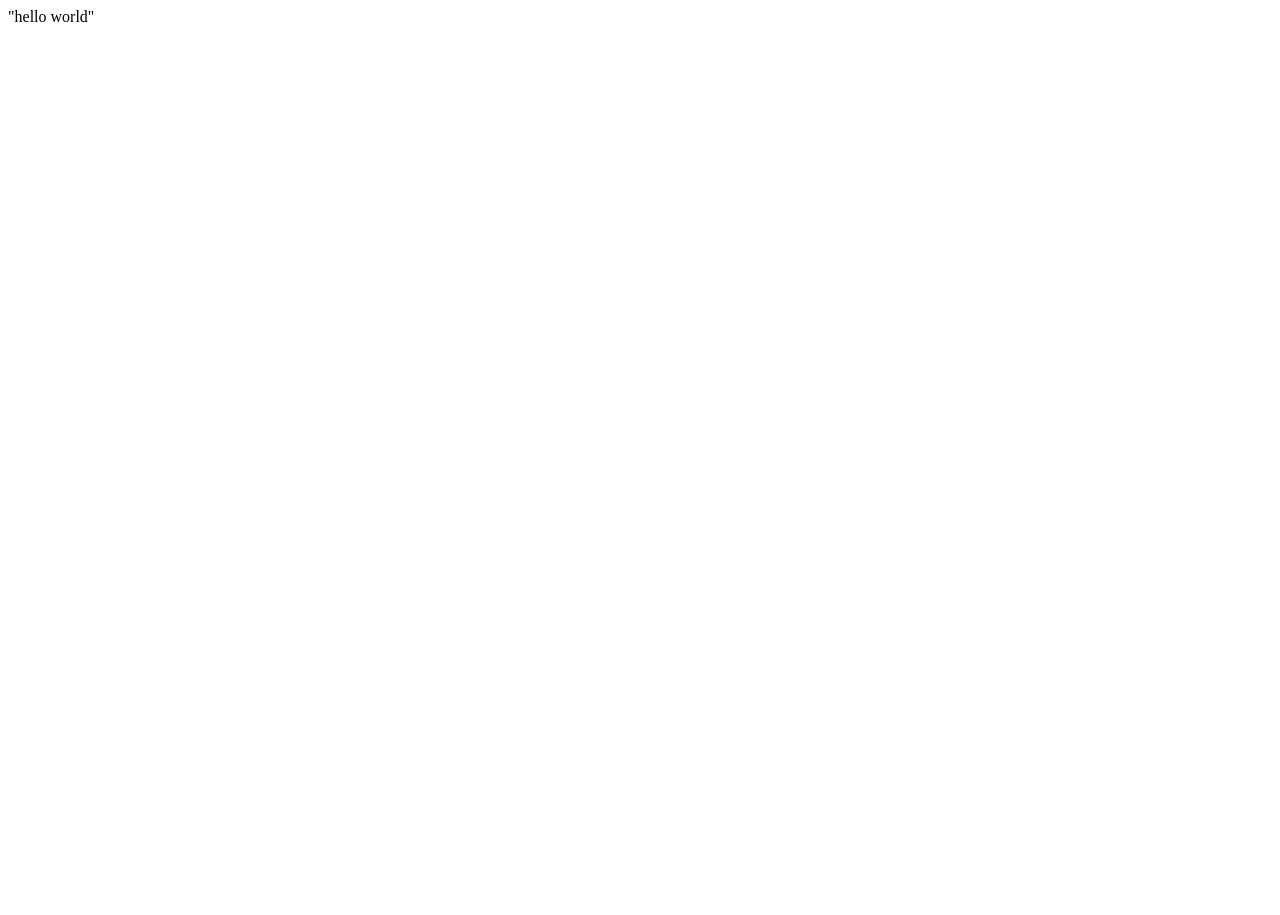
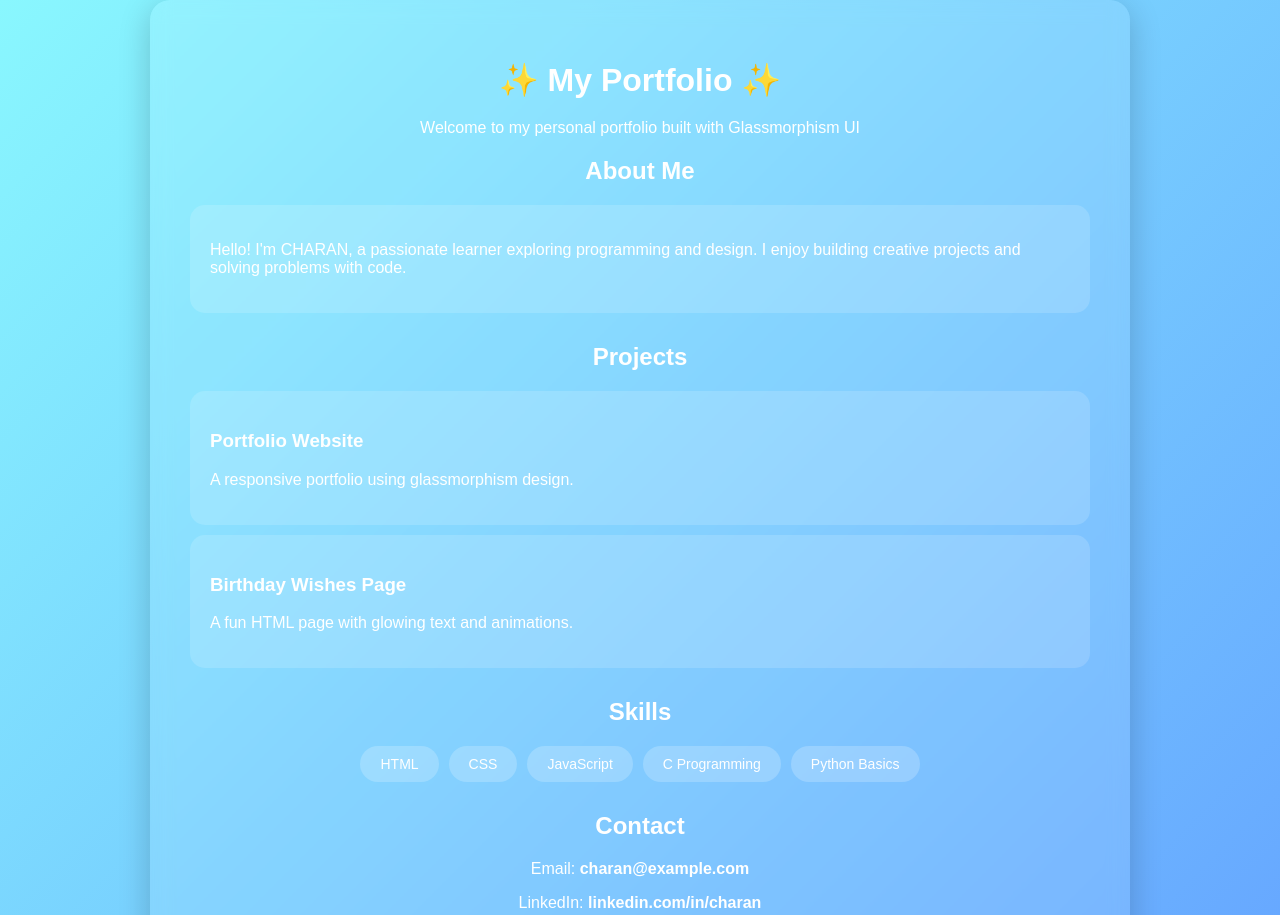
Before and after one commit to charanthej0406/charanthej0406.github.io, a plain HTML site: page index.html in a window 1280 px wide. Shown: the top 915 px of the page. Before the commit the page ends 800 px from the top, so only its background shows below. Drawn offline with Linux system fonts and the light colour scheme.

Commit message:
Update index.html

```diff
--- a/index.html
+++ b/index.html
@@ -1,5 +1,120 @@
-<html>
-  <body>
-    "hello world"
-  </body>
+<!DOCTYPE html>
+<html lang="en">
+<head>
+  <meta charset="UTF-8">
+  <title>My Portfolio</title>
+  <style>
+    body {
+      margin: 0;
+      font-family: 'Poppins', sans-serif;
+      background: linear-gradient(135deg, #89f7fe, #66a6ff);
+      display: flex;
+      justify-content: center;
+      align-items: center;
+      min-height: 100vh;
+    }
+
+    .container {
+      width: 80%;
+      max-width: 900px;
+      background: rgba(255, 255, 255, 0.1);
+      border-radius: 20px;
+      backdrop-filter: blur(10px);
+      box-shadow: 0 8px 32px rgba(0,0,0,0.2);
+      padding: 40px;
+      color: #fff;
+    }
+
+    h1, h2 {
+      text-align: center;
+      margin-bottom: 20px;
+    }
+
+    .section {
+      margin-bottom: 30px;
+    }
+
+    .card {
+      background: rgba(255, 255, 255, 0.15);
+      border-radius: 15px;
+      padding: 20px;
+      margin: 10px 0;
+      transition: transform 0.3s ease;
+    }
+
+    .card:hover {
+      transform: translateY(-5px);
+    }
+
+    .skills {
+      display: flex;
+      flex-wrap: wrap;
+      gap: 10px;
+      justify-content: center;
+    }
+
+    .skill {
+      background: rgba(255, 255, 255, 0.2);
+      padding: 10px 20px;
+      border-radius: 30px;
+      font-size: 14px;
+    }
+
+    .contact {
+      text-align: center;
+    }
+
+    a {
+      color: #fff;
+      text-decoration: none;
+      font-weight: bold;
+    }
+
+    a:hover {
+      text-decoration: underline;
+    }
+  </style>
+</head>
+<body>
+  <div class="container">
+    <h1>✨ My Portfolio ✨</h1>
+    <p style="text-align:center;">Welcome to my personal portfolio built with Glassmorphism UI</p>
+
+    <div class="section">
+      <h2>About Me</h2>
+      <div class="card">
+        <p>Hello! I'm CHARAN, a passionate learner exploring programming and design. I enjoy building creative projects and solving problems with code.</p>
+      </div>
+    </div>
+
+    <div class="section">
+      <h2>Projects</h2>
+      <div class="card">
+        <h3>Portfolio Website</h3>
+        <p>A responsive portfolio using glassmorphism design.</p>
+      </div>
+      <div class="card">
+        <h3>Birthday Wishes Page</h3>
+        <p>A fun HTML page with glowing text and animations.</p>
+      </div>
+    </div>
+
+    <div class="section">
+      <h2>Skills</h2>
+      <div class="skills">
+        <div class="skill">HTML</div>
+        <div class="skill">CSS</div>
+        <div class="skill">JavaScript</div>
+        <div class="skill">C Programming</div>
+        <div class="skill">Python Basics</div>
+      </div>
+    </div>
+
+    <div class="section contact">
+      <h2>Contact</h2>
+      <p>Email: <a href="mailto:charan@example.com">charan@example.com</a></p>
+      <p>LinkedIn: <a href="#">linkedin.com/in/charan</a></p>
+    </div>
+  </div>
+</body>
 </html>
```
